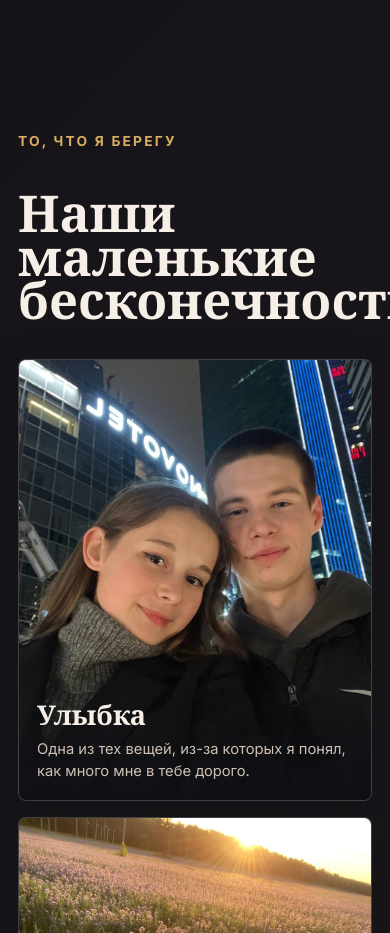
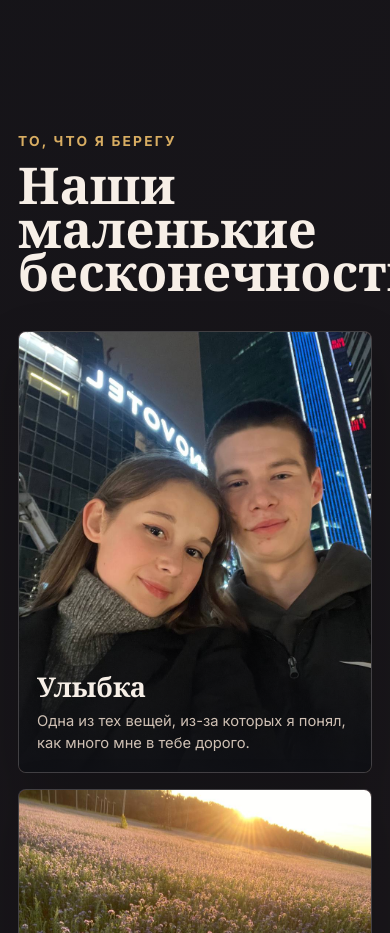
Before and after one commit to ruf019/my-love, a plain HTML site: page index.html in a window 390 px wide. Shown: the part 2200-3133 px from the top of the page. Drawn offline with nearby package versions, Linux system fonts and the light colour scheme.

Commit message:
fix: fix gap in gallery section

```diff
--- a/styles.css
+++ b/styles.css
@@ -1068,6 +1068,10 @@ h2 {
     margin: 0 auto;
   }
 
+  .section-heading {
+    gap: 0;
+  }
+
   .photo-card-large {
     right: 0;
     top: auto;
```
